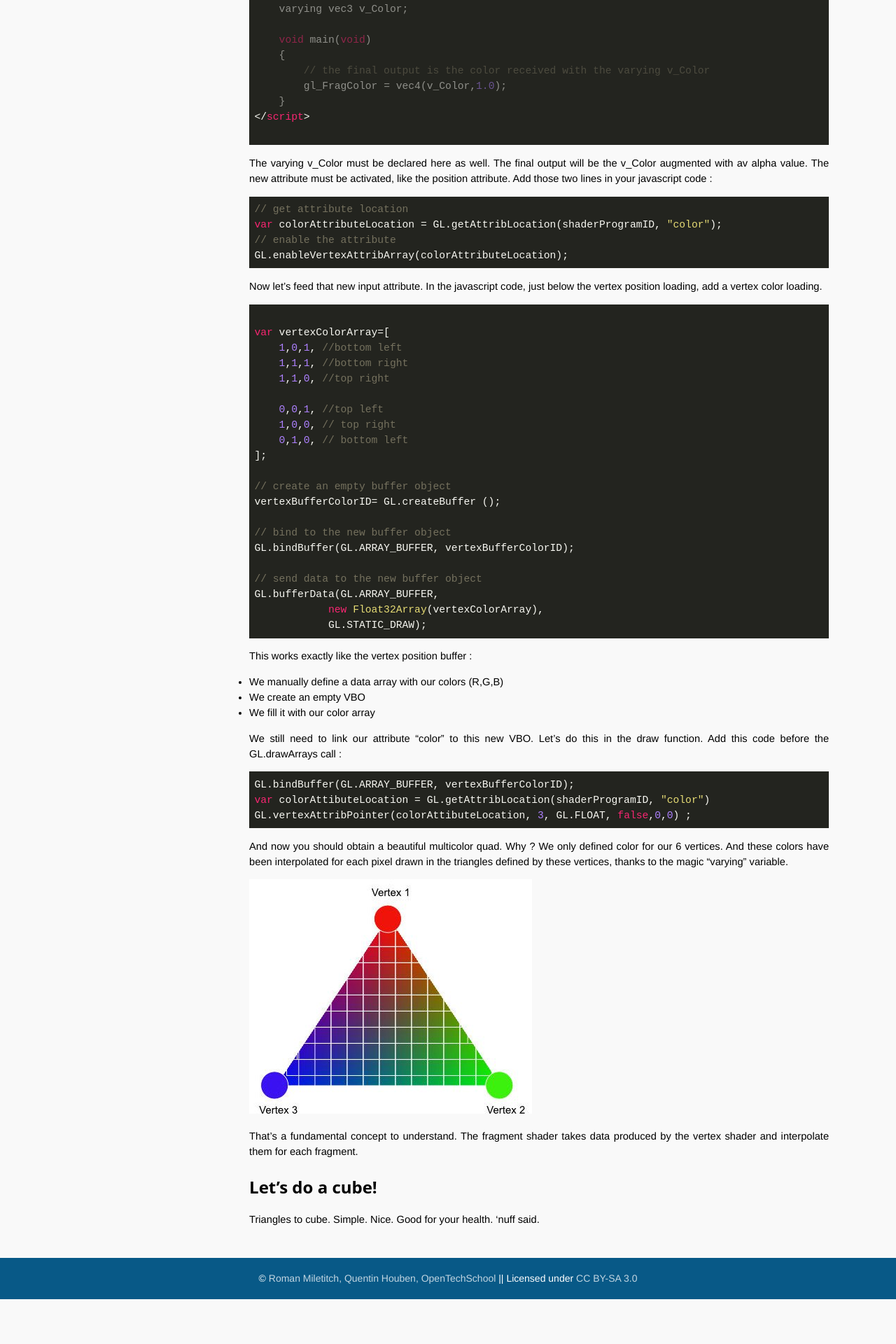
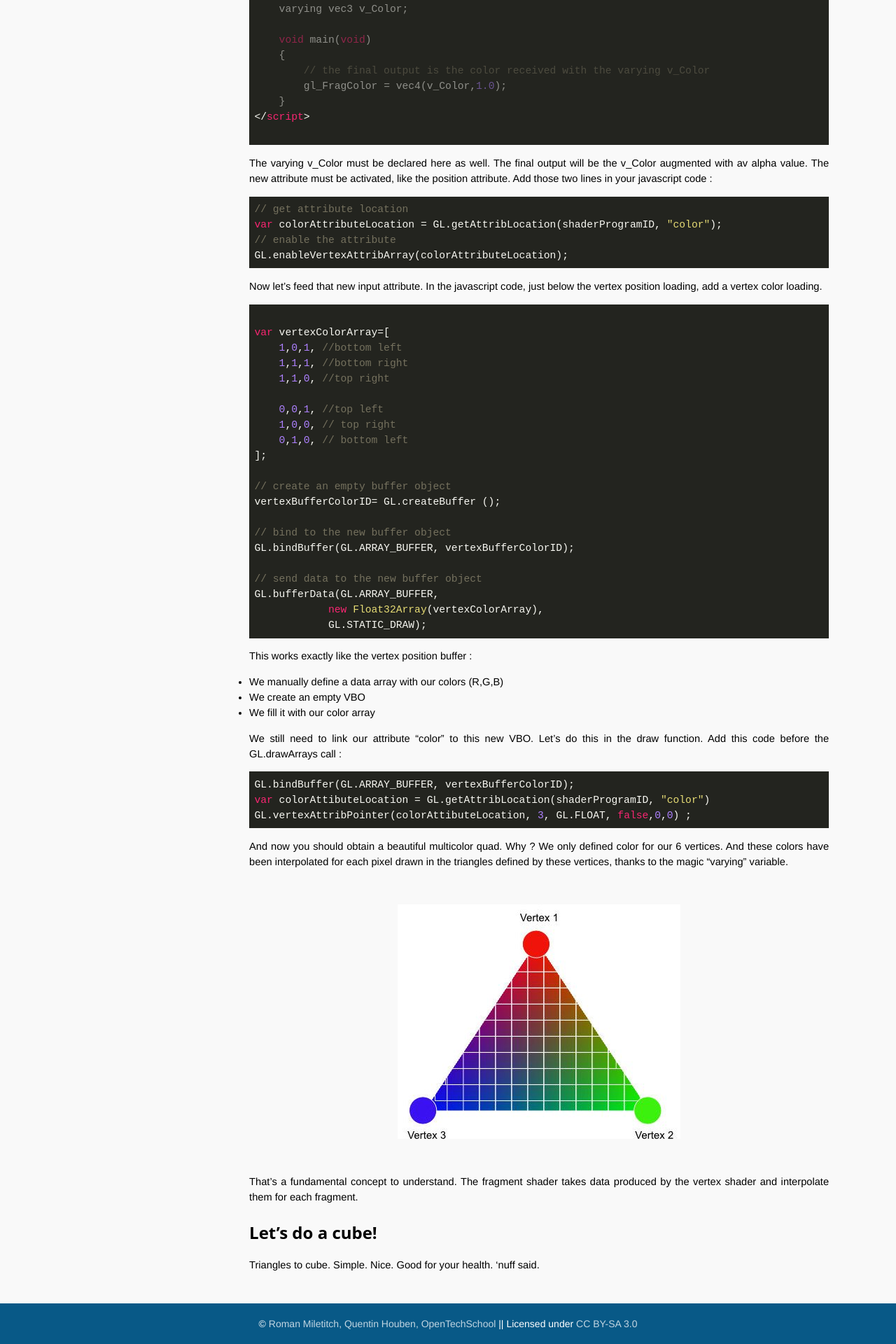
Before and after one commit to OpenTechSchool-Brussels/intro-to-webGL-and-shaders, a Jekyll site: the page built from log4_animate-shape.md, in a window 1280 px wide. Shown: the part 3531-5451 px from the top of the page at 70% size. Built offline with Jekyll 4.4.1, drawn with Linux system fonts in a browser that asks for light colours; before the commit the page ends 5387 px from its top, so only the background shows below that.

Commit message:
Update log4_animate-shape.md

```diff
--- a/log4_animate-shape.md
+++ b/log4_animate-shape.md
@@ -215,7 +215,7 @@ GL.vertexAttribPointer(colorAttibuteLocation, 3, GL.FLOAT, false,0,0) ;
 
 And now you should obtain a beautiful multicolor quad. Why ? We only defined color for our 6 vertices. And these colors have been interpolated for each pixel drawn in the  triangles defined by these vertices, thanks to the magic "varying" variable.
 
-<img src="./assets/fragmentInterpolation.jpg" alt="Fragment Interpolation">
+<img class="ctr" src="./assets/fragmentInterpolation.jpg" alt="Fragment Interpolation">
 
 That's a fundamental concept to understand. The fragment shader takes data produced by the vertex shader and interpolate them for each fragment.
 
```
